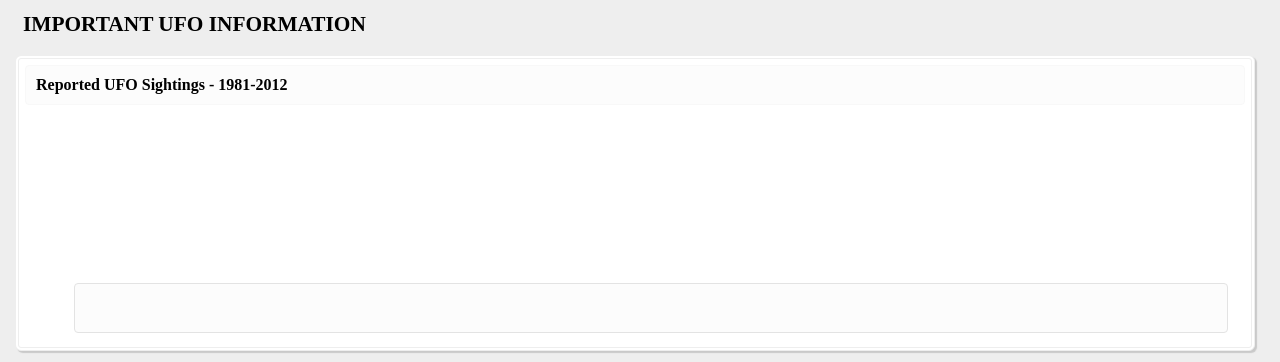
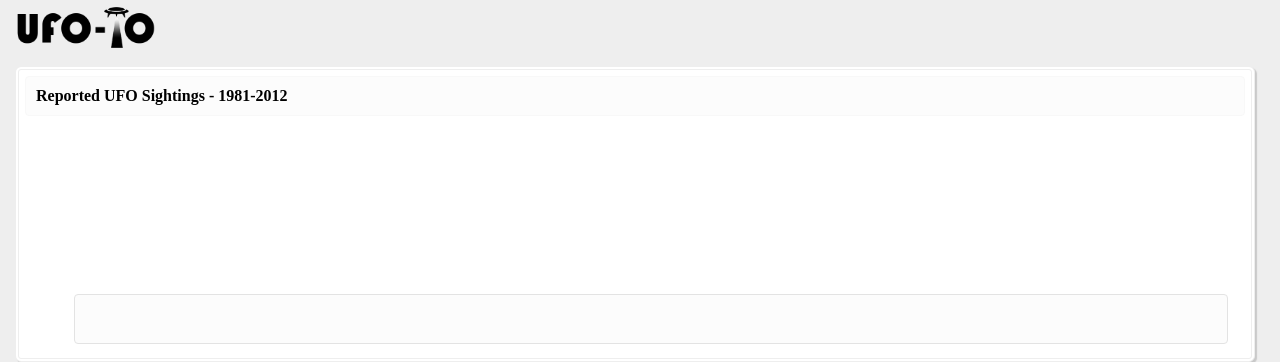
Before and after one commit to flux3000/iolab-final, a PHP site: page / in a window 1280 px wide. Shown: the top 362 px of the page. Run offline with PHP 8.4, Linux system fonts and the light colour scheme; some libraries are stand-ins or nearby versions; some web fonts are replaced.

Commit message:
added logo, animation, header and footer

```diff
--- a/css/style.css
+++ b/css/style.css
@@ -7,6 +7,40 @@ table{border-collapse:collapse;}
 
 
 /* global */
+
+
+#header {
+	width:140px;
+	max-width:140px;
+	display: inline-block;
+}
+
+#logo {
+	position: relative;
+}
+
+#saucer2 {
+	opacity:1;
+	-moz-transition: opacity 2s; /* Firefox 4 */
+	-webkit-transition: opacity 20s; /* Safari and Chrome */
+	-o-transition: opacity 2s;
+	transition: opacity 10s;
+	position: relative;
+	top: -38px;
+	left: 89px;
+}
+
+#beam_wrapper {
+	height: 0px;
+}
+
+#i {
+    height:0px;
+    width:12px;
+	position: relative;
+	top: -38px;
+	left: 96px;
+}
 
 body {
 	background:#eee;
@@ -68,7 +102,6 @@ section {
 	float: left;
 	width: 1220px;
 	margin-top: 4px;
-	padding: 8px;
 	font-size: 16pt;
 	font-weight: bold;
 }
@@ -340,16 +373,26 @@ section {
 #footer {
 	float: left;
 	width: 1220px;
-	height: 40px;
-	text-align: right;
-	color: #b8b8b8;
-	font-size: 8pt;
+	height: 50px;
 	border-radius: 6px;
 	padding: 8px;
 	margin: 8px 0px;
 	background-color: #fcfcfc;
 	border: 4px double #eee;
 	box-shadow: 2px 2px 1px #c9c9c9;
+}
+
+#footerlogo {
+	position: absolute;
+	opacity:0.4;
+}
+
+footertext {
+	position: absolute;
+	text-align: right;
+	color: #b8b8b8;
+	font-size: 8pt;
+
 }
 
 /* svg styles */
--- a/index.html
+++ b/index.html
@@ -18,8 +18,24 @@
 </head>
 <body>
 <main>
-	<div id="header">
-		IMPORTANT UFO INFORMATION
+	<div id="header" style="text-align: left;">
+		<div id="logo">
+			<img id="ufoo" height="41" width="140" src="/images/logo/UFO-O_Logo.png" alt="image" style="position: relative; top: 0; left: 0;">
+		</div>
+		<div id="saucer2">
+			<img id="saucer" onload="this.style.opacity='1';" height="11" width="25" src="/images/logo/saucer2.png"/>
+		</div>
+
+		<div id="i">
+			<div id="beam_wrapper">
+				<img id="beam" width="12" src="/images/logo/i.png"/>
+			</div>
+
+		</div>
+
+
+
+
 	</div>
 
 	<div id="chart">
@@ -58,9 +74,16 @@
 	</div>
 
 	<div id="footer">
-		UC Berkeley School of Information<br>
-		Information Organization Lab - Fall 2013<br>
-		Ryan Baker, Ashley DeSouza, Victor Starostenko, Tom Quast
+
+		<div id="footerlogo">
+			<img id="ufoio" height="41" width="140" src="images/logo/UFO-iOLogo2.png" alt="image">
+		</div>
+		<div id="footertext" style=" text-align: right; ">
+			UC Berkeley School of Information<br>
+			Information Organization Lab - Fall 2013<br>
+			Ryan Baker, Ashley DeSouza, Victor Starostenko, Tom Quast
+		</div>
+
 	</div>
 
 </main>
--- a/js/main_ryan.js
+++ b/js/main_ryan.js
@@ -1,6 +1,7 @@
 /*
 Function List:
 
+moveit
 displayTimeLine
 prepareData
 graphData
@@ -21,6 +22,8 @@ var myUFOs = [];
 
 $(document).ready(function(){
 
+	//moveit();
+	$("#beam_wrapper").animate({"height":"33px"},3000);
 	google.maps.event.addDomListener(window, 'load', mapsInitialize("map-container"));
 
 	$("#start-year").text(startYear);
@@ -38,6 +41,22 @@ $(document).ready(function(){
 	});
 
 });
+
+function moveit() {
+
+    var newTop = Math.floor(Math.random()*350);
+    var newLeft = Math.floor(Math.random()*1500);
+    var newDuration = Math.floor(Math.random()*4000);
+
+    $('#i').animate({
+      top: newTop,
+      left: newLeft,
+      }, newDuration, function() {
+        moveit();
+      });
+
+}
+
 
 function displayTimeline(pointLocations, foo){
 
@@ -473,7 +492,7 @@ function graphData(data){
 
 function displayDetailsChart(data) {
 	var json = JSON.parse(data);
-	//console.log(json);
+	//console.log(data);
 		thisSightingDateArr = json[i]["date"].split("-");
 		thisSightingYear = thisSightingDateArr[0];
 		thisSightingMonth = thisSightingDateArr[1];
@@ -512,7 +531,7 @@ function displayDayDetailsHeader(year, month, day, sightings){
 
 function displayDetails(data){
 	var json = JSON.parse(data);
-	//console.log(json);
+	//console.log(data);
 
 	for (var i = 0; i < json.length; i++) {
 		thisSightingDateArr = json[i]["date"].split("-");
@@ -702,7 +721,6 @@ function graphMonthData(data){
 				success: function(data) {
 					displayDayDetailsHeader(d.year, d.month, d.day, d.sightings);
 					displayDayDetails(data, d.day);
-
 				},
 				error: function(e){console.log("error: " + e);}
 			});
```
Also changed, not shown: images/logo/UFO-O_Logo.png (added), images/logo/UFO-iOLogo2.png (added), images/logo/UFO-iO_Logo.png (added), images/logo/i.png (added), images/logo/saucer.png (added), images/logo/saucer2.png (added).
